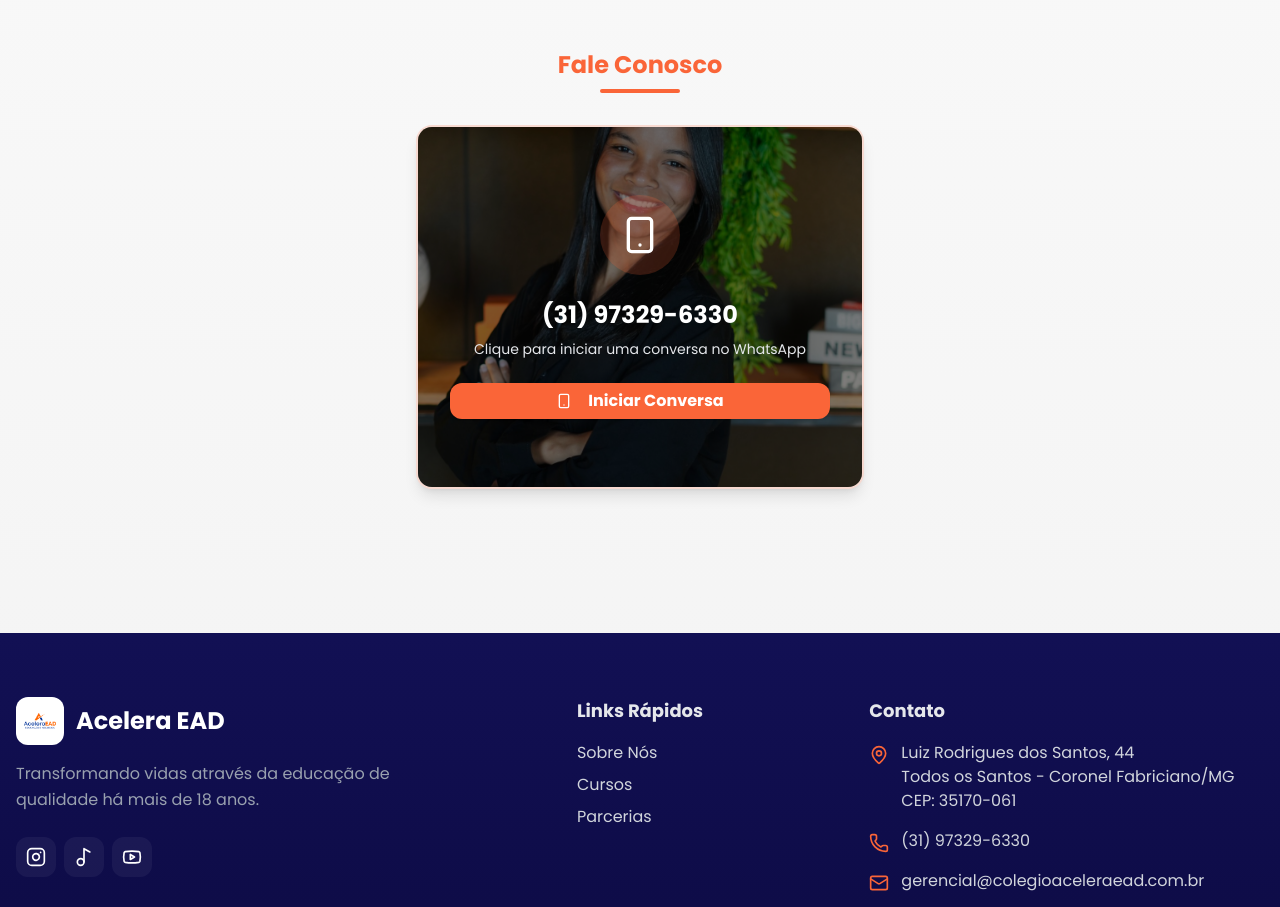
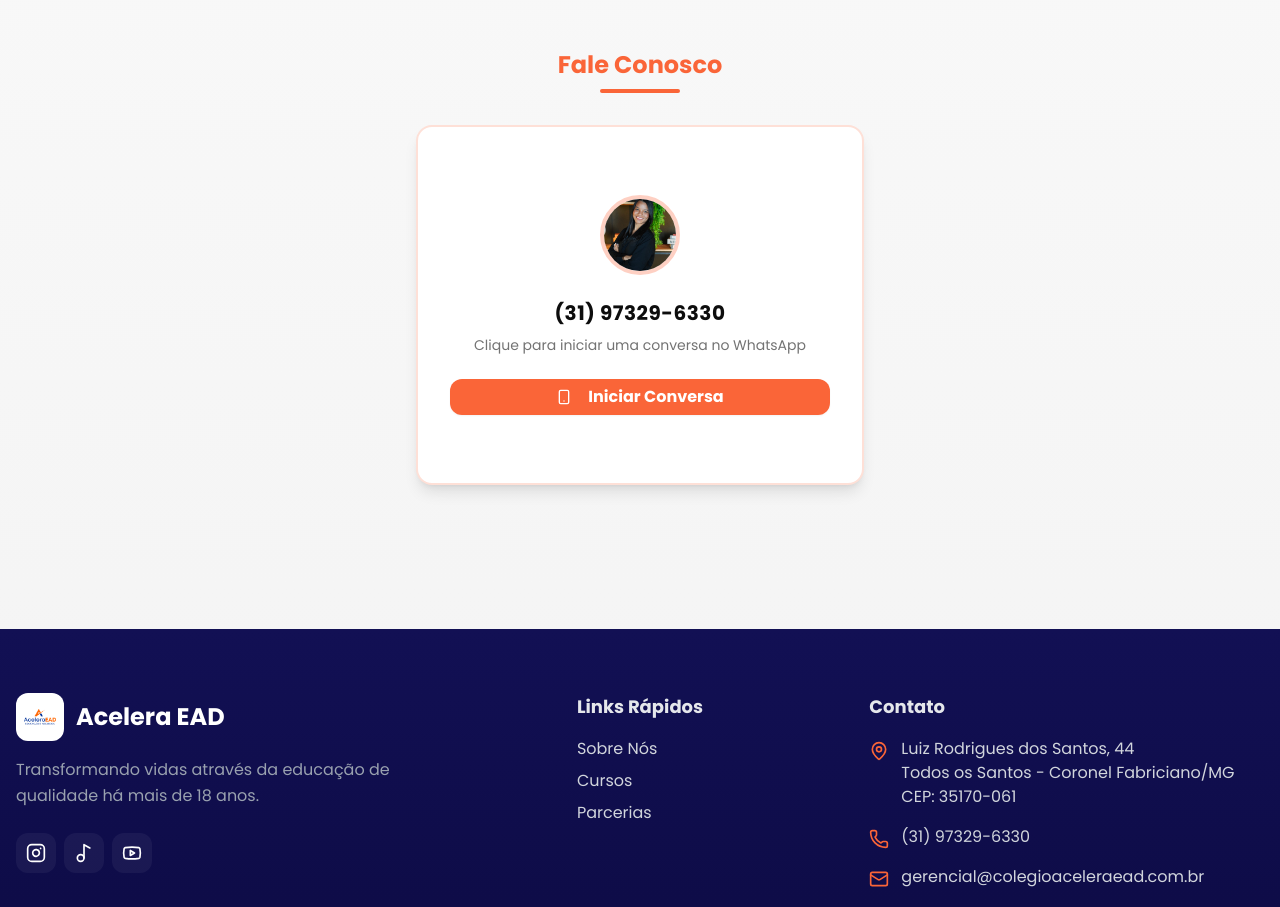
Before and after one commit to Peixotim/Site-Acelera-EAD, a Next.js app: page /about in a window 1280 px wide. Shown: the part 1491-2398 px from the top of the page. Built offline with nearby package versions, Linux system fonts and the light colour scheme.

Commit message:
Feat:Coloca a imagem no lugar do icon

```diff
--- a/app/about/page.tsx
+++ b/app/about/page.tsx
@@ -224,34 +224,29 @@ const About = () => {
                       <MotionCard
                         key={contactIndex}
                         variants={fadeIn}
-                        className="relative overflow-hidden border-2 border-primary/20 shadow-lg transition-all duration-300"
+                        className="group border-2 border-primary/20 shadow-lg hover:shadow-xl hover:border-primary/40 transition-all duration-300 transform hover:-translate-y-2 bg-white"
                       >
-                        {/* Imagem de fundo fixa */}
-                        <Image
-                          src="/i.jpg" // coloque o caminho correto aqui (ex: /assets/contato-bg.jpg)
-                          alt="Imagem de fundo"
-                          fill
-                          className="object-cover object-center absolute inset-0 z-0"
-                        />
+                        <CardContent className="p-8 text-center h-full flex flex-col justify-between">
+                          <div className="flex-1">
+                            <div className="relative rounded-full w-20 h-20 mx-auto mb-6 overflow-hidden border-4 border-primary/30">
+                              <Image
+                                src="/i.jpg"
+                                alt="Ícone do WhatsApp"
+                                fill
+                                className="object-cover"
+                              />
+                            </div>
 
-                        {/* Overlay escuro para contraste */}
-                        <div className="absolute inset-0 bg-black/50 z-0" />
-
-                        <CardContent className="p-8 text-center h-full flex flex-col justify-between relative z-10 text-white">
-                          <div className="flex-1">
-                            <div className="bg-primary/20 rounded-full w-20 h-20 flex items-center justify-center mx-auto mb-6">
-                              <Smartphone className="h-10 w-10 text-white" />
-                            </div>
-                            <h4 className="text-2xl font-bold mb-2">
+                            <h4 className="text-xl font-bold text-foreground mb-2 tracking-wide">
                               {contact.number}
                             </h4>
-                            <p className="text-gray-200 mb-6 text-sm">
+                            <p className="text-muted-foreground mb-6 text-sm">
                               Clique para iniciar uma conversa no WhatsApp
                             </p>
                           </div>
 
                           <Link href={contact.href} passHref className="w-full">
-                            <Button className="w-full bg-primary hover:bg-primary/90 text-white py-3 text-base font-semibold rounded-lg transition-all duration-200 hover:scale-105">
+                            <Button className="w-full bg-primary hover:bg-primary/90 text-primary-foreground py-3 text-base font-semibold rounded-lg transition-all duration-200 hover:scale-105">
                               <Smartphone className="mr-2 h-4 w-4" />
                               Iniciar Conversa
                             </Button>
```
